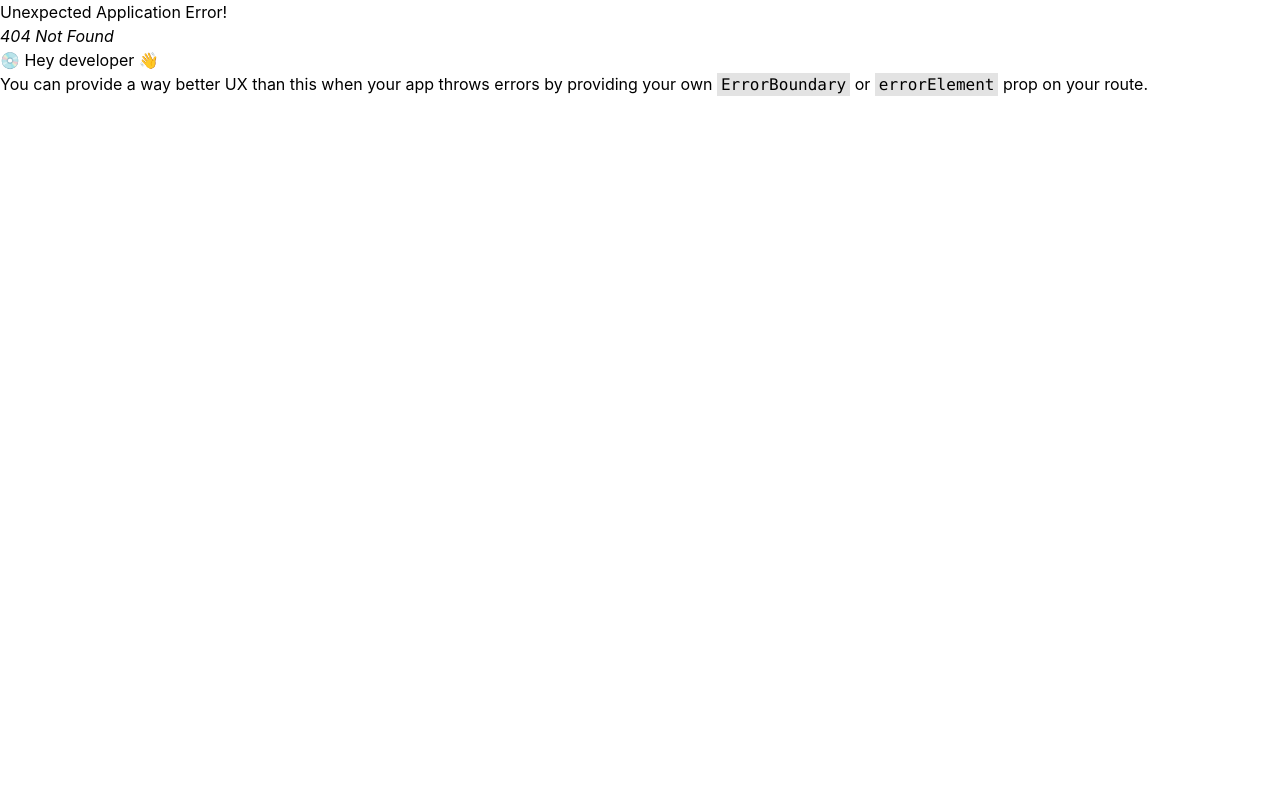
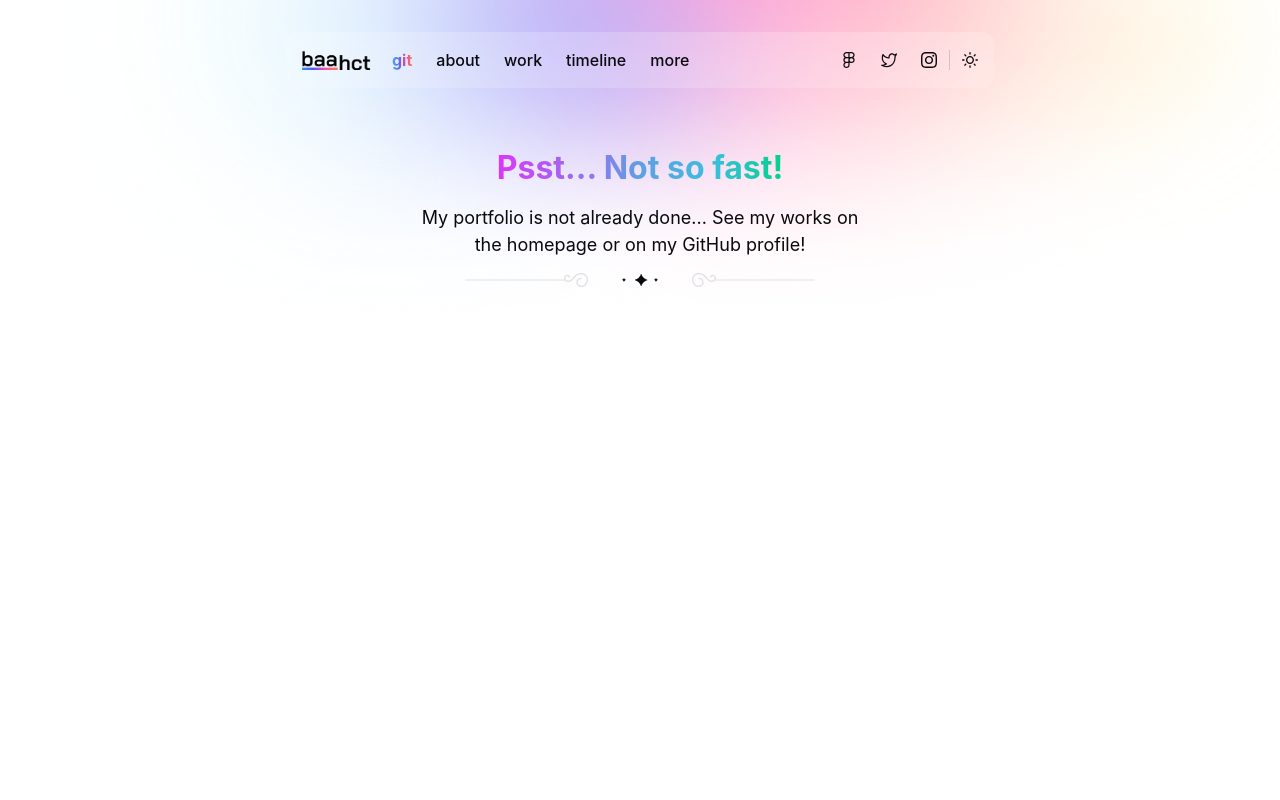
Before and after one commit to baptisthecht/portfolio, a React (Create React App) app: page /more in a window 1280 px wide. Before the commit this address had no page. Shown: the top 800 px of the page. Built offline with nearby package versions, Linux system fonts and the light colour scheme; the HTML template or start-up script is replaced by a standard one.

Commit message:
added waiting pages for unavailable content

```diff
--- a/src/components/NavBarComponent.jsx
+++ b/src/components/NavBarComponent.jsx
@@ -29,9 +29,9 @@ export default function NavBarComponent() {
             <div id="Menu" className='flex items-start gap-[24px] px-[12px]'>
                 <Link to='https://github.com/baptisthecht' className='text-base font-bold ' style={{background: 'var(--gradients-retro-2, linear-gradient(90deg, #4AB1F1 0%, #566CEC 32.81%, #D749AF 65.63%, #FF7C51 100%))', backgroundClip: 'text', WebkitBackgroundClip: 'text', WebkitTextFillColor: 'transparent'}}>git</Link>
                 <Link to="/about" className='text-base font-medium ' style={{color : fontColor}}>about</Link>
-                <Link className='text-base font-medium ' style={{color : fontColor}}>work</Link>
+                <Link to="/work" className='text-base font-medium ' style={{color : fontColor}}>work</Link>
                 <Link to="/timeline" className='text-base font-medium ' style={{color : fontColor}}>timeline</Link>
-                <Link className='text-base font-medium ' style={{color : fontColor}}>more</Link>
+                <Link to="/more" className='text-base font-medium ' style={{color : fontColor}}>more</Link>
             </div>
         </div>
         <div id="RightMenu" className='flex items-center gap-[12px]'>
--- /dev/null
+++ b/src/pages/Soon.jsx
@@ -0,0 +1,26 @@
+import Layout from '../components/Layout/Layout.jsx';
+import { useDarkMode } from "../DarkModeContext";
+import { useState, useEffect } from 'react';
+
+export default function Soon() {
+
+    const { darkMode } = useDarkMode();
+    const [fontColor, setFontColor] = useState('')
+    useEffect(() => {
+        setFontColor( darkMode ? '#FFFFFF' : '#0A0A0D')
+      }, [darkMode])
+
+  return (
+    <Layout>
+        <div className="h-auto w-[700px] flex flex-col items-center gap-[12px] p-[24px]">
+            <h1 to="/timeline" className='text-[32px] font-bold' style={{ background: 'var(--gradients-retro-2, linear-gradient(90deg, #DC36FA 0%, #A167EF 25%, #609FE4 50%, #3ABFDE 75%, #04D18E 100%))',
+              backgroundClip: 'text',
+              WebkitBackgroundClip: 'text',
+              WebkitTextFillColor: 'transparent'}}>Psst... Not so fast!</h1>
+              <p className='text-[18px] w-[455px] text-center   ' style={{color: fontColor}}>My portfolio is not already done... See my works on the homepage or on my GitHub profile!</p>
+            <img src="Decorative Bar.png" alt="bar" />
+        </div>
+        <div className='h-[800px]'></div>
+    </Layout>
+  )
+}
```
Also changed, not shown: src/App.js (+11 -4 lines).
